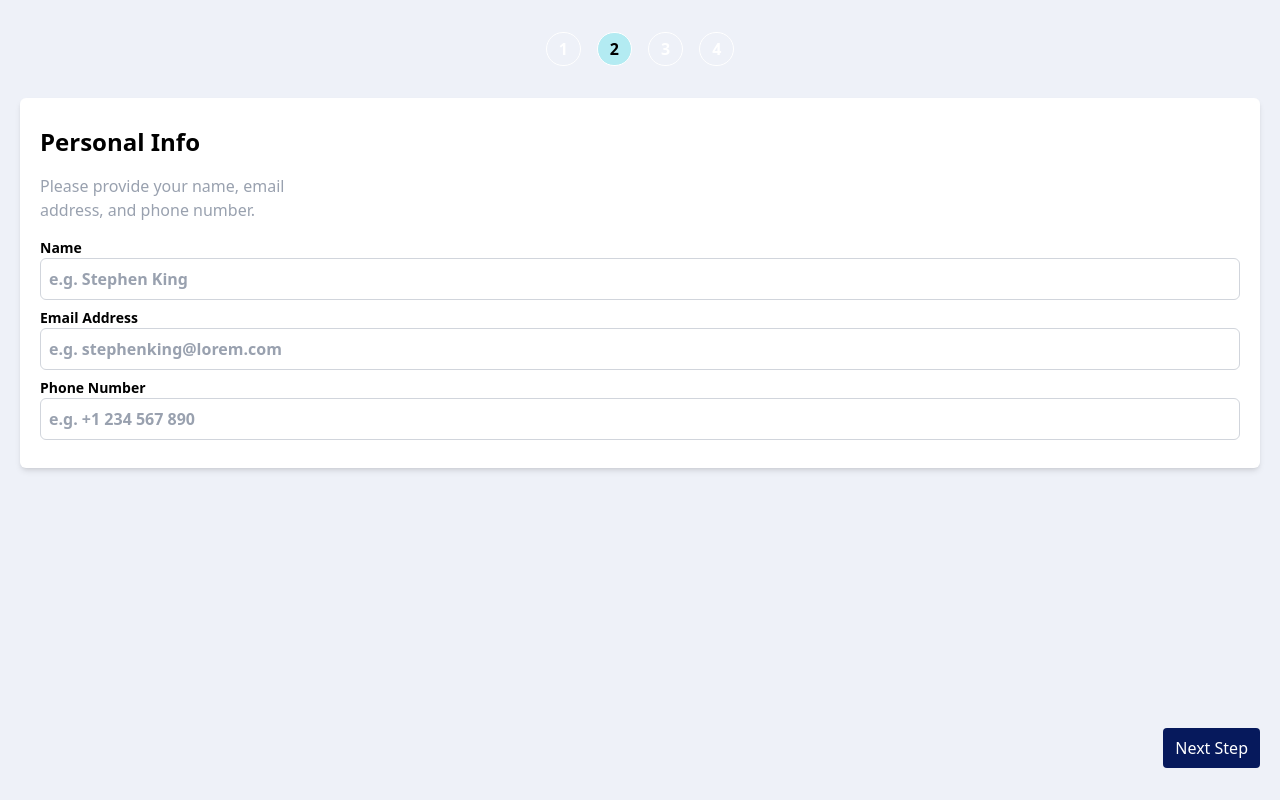
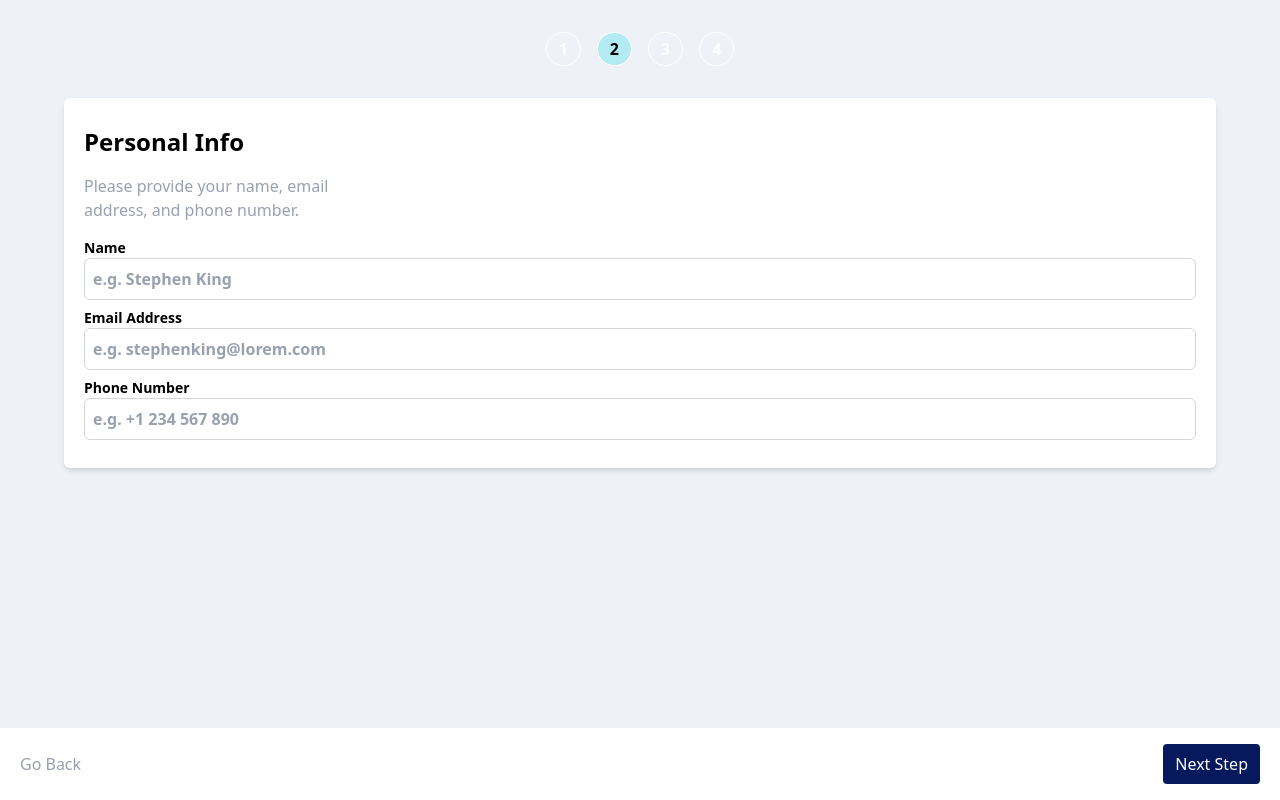
Before and after one commit to Rezzzero/multi-step-form, a React (Vite) app: page / in a window 1280 px wide. Both pictures are taken after a click on the button "Next Step". Built offline with nearby package versions, Linux system fonts and the light colour scheme.

Commit message:
add container with buttons to change step

```diff
--- a/src/App.tsx
+++ b/src/App.tsx
@@ -4,7 +4,7 @@ function App() {
   const [currentStep, setCurrentStep] = useState(1);
   const steps = [1, 2, 3, 4];
   return (
-    <div className="container mx-auto flex flex-col h-screen py-8 px-5 items-center">
+    <div className="container mx-auto flex flex-col h-screen pt-8 items-center">
       <div className="flex gap-4 text-white mb-8">
         {steps.map((step) => {
           return (
@@ -19,7 +19,7 @@ function App() {
           );
         })}
       </div>
-      <div className="flex flex-col gap-4 bg-white w-full rounded-md py-7 px-5 shadow-md mb-auto">
+      <div className="flex flex-col gap-4 bg-white w-[90%] rounded-md py-7 px-5 shadow-md mb-auto">
         <h1 className="font-bold text-2xl">Personal Info</h1>
         <p className="text-gray-400 max-w-[250px]">
           Please provide your name, email address, and phone number.
@@ -57,6 +57,21 @@ function App() {
           />
         </form>
       </div>
+      <div
+        className={`flex bg-white w-full h-[72px] py-4 px-5 ${
+          currentStep > 1 ? "justify-between" : "justify-end"
+        }`}
+      >
+        {currentStep > 1 && (
+          <button
+            type="button"
+            onClick={() => setCurrentStep(currentStep - 1)}
+            className="text-gray-400"
+          >
+            Go Back
+          </button>
+        )}
+        {currentStep < 4 && (
           <button
             type="button"
             onClick={() => setCurrentStep(currentStep + 1)}
@@ -64,6 +79,8 @@ function App() {
           >
             Next Step
           </button>
+        )}
+      </div>
     </div>
   );
 }
```
Lines whose indentation alone changed are shown as unchanged.
